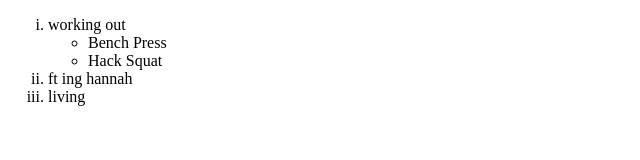
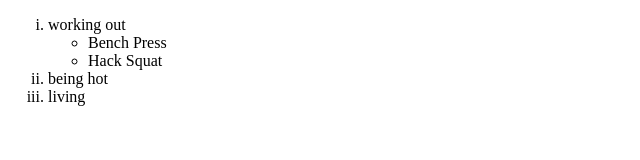
Before and after one commit to lafanda/Resume, a plain HTML site: page hobbies.html in a window 1280 px wide. Shown: the full height of the page, 0-640 px from the left. Drawn offline with Linux system fonts and the light colour scheme.

Commit message:
changed text

```diff
--- a/hobbies.html
+++ b/hobbies.html
@@ -13,7 +13,7 @@
         <li>Bench Press</li>
         <li>Hack Squat</li>
       </ul>
-    <li>ft ing hannah</li>
+    <li>being hot</li>
     <li>living</li>
   </ol>
 
```
